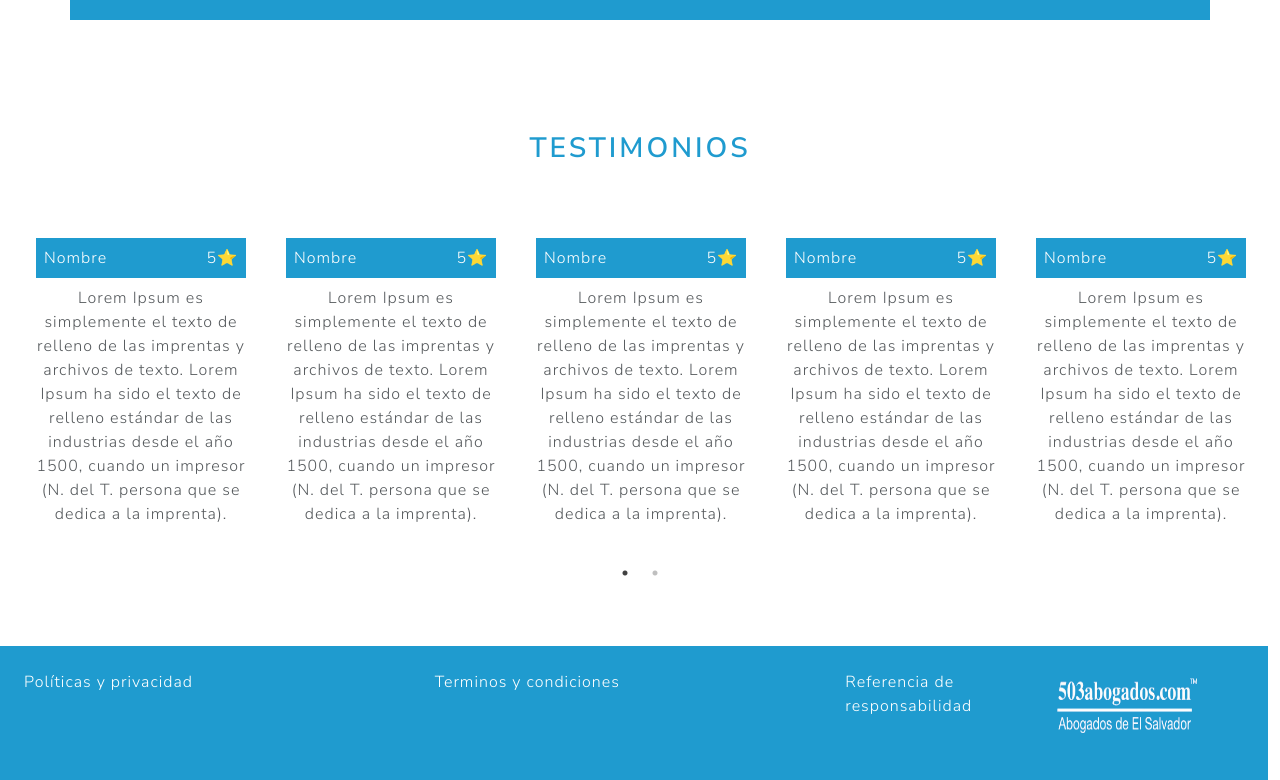
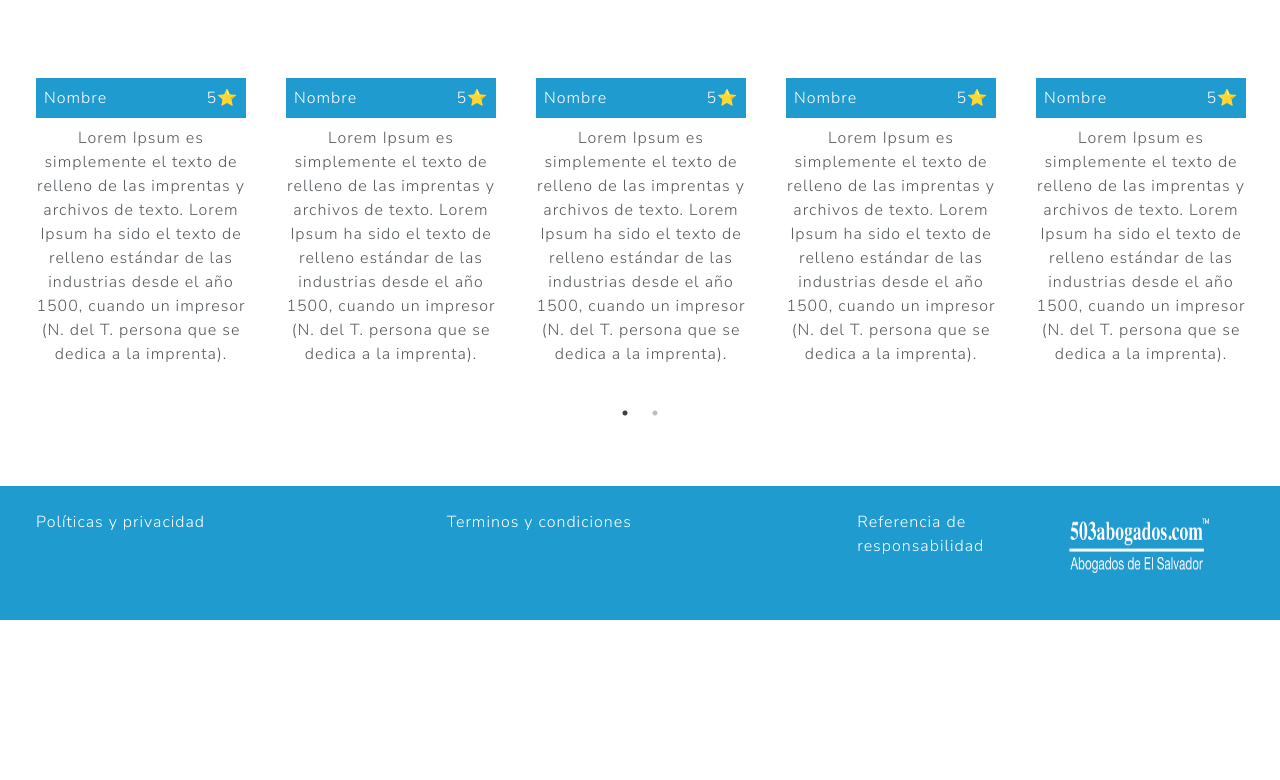
Before and after one commit to DavTV/abogados.com, a Next.js app: page / in a window 1280 px wide. Shown: the part 2588-3368 px from the top of the page. After the commit the page ends 3208 px from the top, so only its background shows below. Built offline with nearby package versions, Linux system fonts and the light colour scheme.

Commit message:
Cambiando el lugar de importación de los estilos globales

```diff
--- a/src/pages/_app.js
+++ b/src/pages/_app.js
@@ -1,6 +1,7 @@
 import '@/styles/globals.css'
 import { useState } from 'react';
 import Layout from './layout'
+import 'bootswatch/dist/lux/bootstrap.css';
 
 export default function App({ Component, pageProps }) {
   const [scrollTop, setScrollTop] = useState(0);
--- a/src/pages/components/Footer.js
+++ b/src/pages/components/Footer.js
@@ -2,7 +2,7 @@ import Image from "next/image";
 import Link from "next/link";
 const Footet = () => {
     return (
-        <div className="container-lg row bg-info text-white p-4">
+        <div className="container-lg mx-auto row bg-info text-white p-4">
                 <div className="col-6 col-md-4">
                     <p>Políticas y privacidad</p>
                 </div>
--- a/src/pages/components/Header.js
+++ b/src/pages/components/Header.js
@@ -12,10 +12,10 @@ const Header = () => {
             <div className="text-center font-bold">
                 <p className="d-none text-white d-md-block" >ÁREA PARA PROFESIONALES</p>
                 <div className="my-1">
-                        <button className="btn btn-primary mx-1 d-md-none"><svg xmlns="http://www.w3.org/2000/svg" width="16" height="16" fill="currentColor" class="bi bi-person" viewBox="0 0 16 16">
+                        <button className="btn btn-primary mx-1 d-md-none"><svg xmlns="http://www.w3.org/2000/svg" width="16" height="16" fill="currentColor" className="bi bi-person" viewBox="0 0 16 16">
                             <path d="M8 8a3 3 0 1 0 0-6 3 3 0 0 0 0 6Zm2-3a2 2 0 1 1-4 0 2 2 0 0 1 4 0Zm4 8c0 1-1 1-1 1H3s-1 0-1-1 1-4 6-4 6 3 6 4Zm-1-.004c-.001-.246-.154-.986-.832-1.664C11.516 10.68 10.289 10 8 10c-2.29 0-3.516.68-4.168 1.332-.678.678-.83 1.418-.832 1.664h10Z" />
                         </svg></button>
-                        <button className="btn btn-secondary mx-1 d-md-none"><svg xmlns="http://www.w3.org/2000/svg" width="16" height="16" fill="currentColor" class="bi bi-person-add" viewBox="0 0 16 16">
+                        <button className="btn btn-secondary mx-1 d-md-none"><svg xmlns="http://www.w3.org/2000/svg" width="16" height="16" fill="currentColor" className="bi bi-person-add" viewBox="0 0 16 16">
                             <path d="M12.5 16a3.5 3.5 0 1 0 0-7 3.5 3.5 0 0 0 0 7Zm.5-5v1h1a.5.5 0 0 1 0 1h-1v1a.5.5 0 0 1-1 0v-1h-1a.5.5 0 0 1 0-1h1v-1a.5.5 0 0 1 1 0Zm-2-6a3 3 0 1 1-6 0 3 3 0 0 1 6 0ZM8 7a2 2 0 1 0 0-4 2 2 0 0 0 0 4Z" />
                             <path d="M8.256 14a4.474 4.474 0 0 1-.229-1.004H3c.001-.246.154-.986.832-1.664C4.484 10.68 5.711 10 8 10c.26 0 .507.009.74.025.226-.341.496-.65.804-.918C9.077 9.038 8.564 9 8 9c-5 0-6 3-6 4s1 1 1 1h5.256Z" />
                         </svg></button>
--- a/src/pages/layout.js
+++ b/src/pages/layout.js
@@ -2,8 +2,7 @@ import Footet from "./components/Footer";
 import Header from "./components/Header";
 import { useState} from 'react';
 import { MyContext } from "../context/dataContext";
-import "../styles/globals.css"
-import 'bootswatch/dist/lux/bootstrap.css';
+// import "../styles/globals.css"
 const Layout = ({children}) => {
     const [data, setdata] = useState({
         dataCategorys: [
--- a/src/styles/globals.css
+++ b/src/styles/globals.css
@@ -1,11 +1,4 @@
-/* @tailwind base;
-@tailwind components;
-@tailwind utilities; */
-/* @import url('https://fonts.googleapis.com/css2?family=Bree+Serif&display=swap'); */
 
-/* html{
-    font-family: 'Bree Serif', serif !important;
-} */
 .cortina{
     background-color: rgba(29, 78 ,216, .5) !important;
 }
@@ -16,7 +9,7 @@
 }
 .bg-foto{
     background-image: url("/portada.jpeg") !important;
-    height: 100vh;
+    height: 80vh;
     background-size: cover;
 }
 .truncate-text {
```
